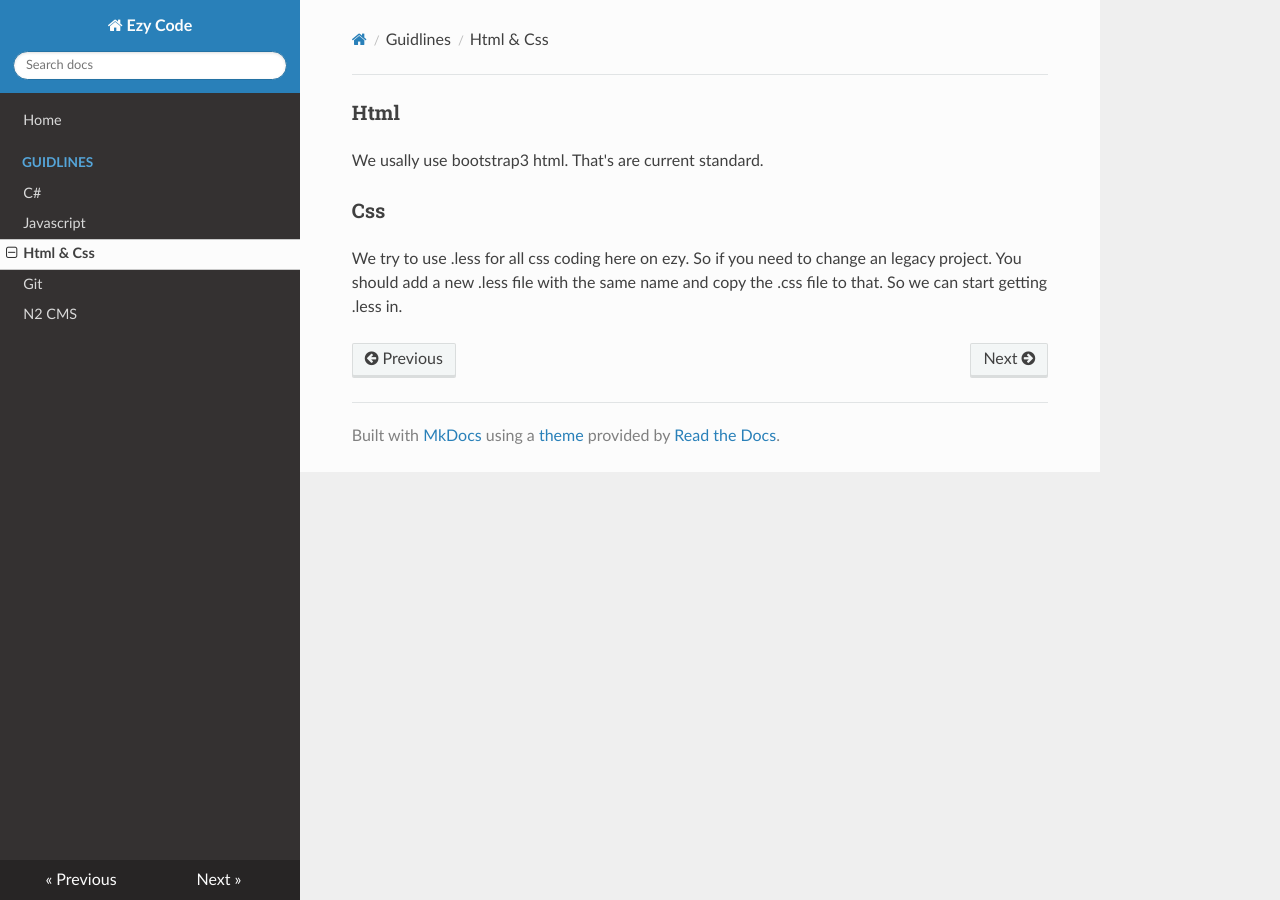
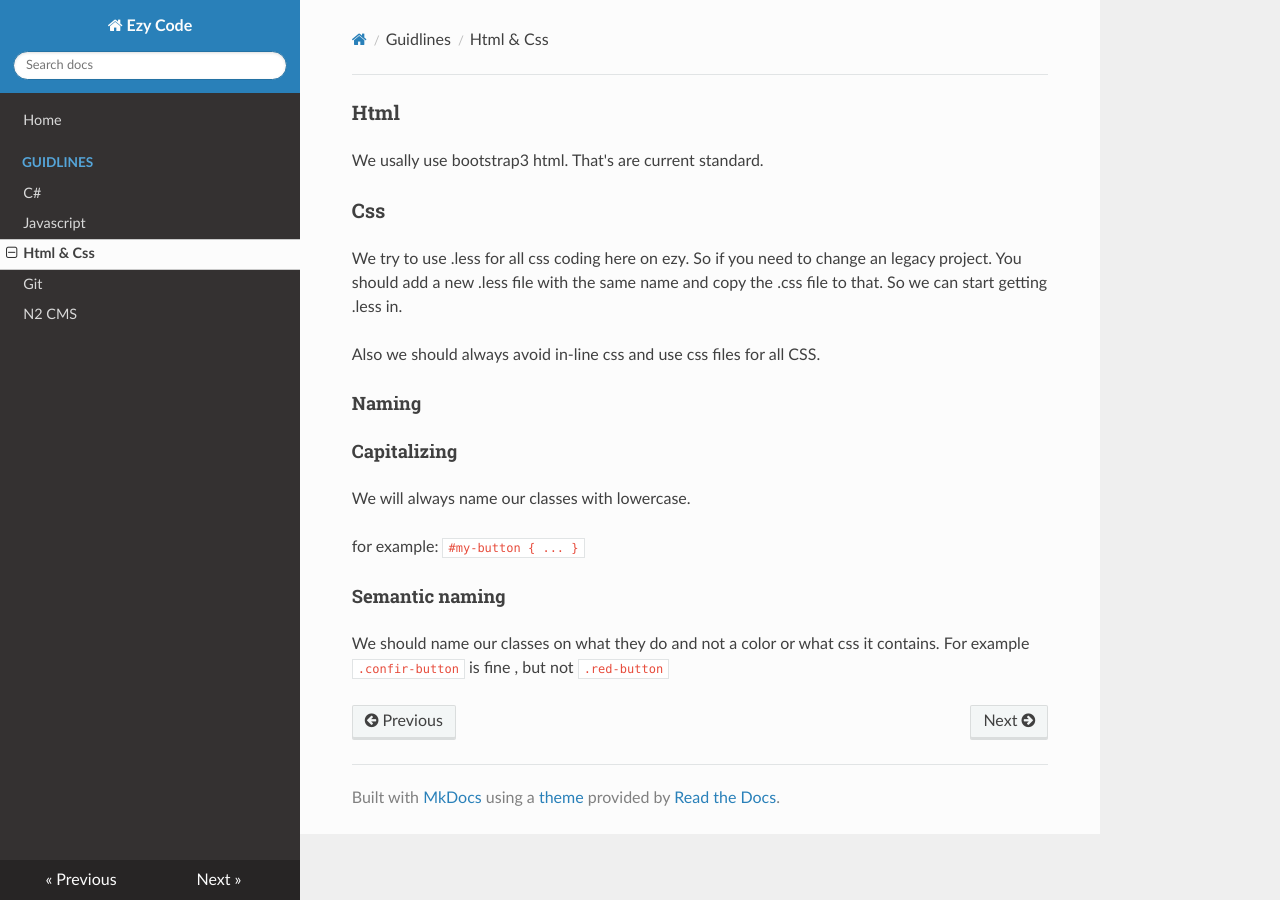
Before and after one commit to EzyWebwerkstaden/Docs, an MkDocs documentation site: the page built from docs/guidlines/html-css.md, in a window 1280 px wide. Built offline with MkDocs 1.6.1, drawn with Linux system fonts in a browser that asks for light colours; nearby versions of some CDN libraries; old or Windows-style settings are respelled for this version of MkDocs.

Commit message:
lite mer info

```diff
--- a/docs/guidlines/html-css.md
+++ b/docs/guidlines/html-css.md
@@ -4,3 +4,17 @@ We usally use bootstrap3 html. That's are current standard.
 ### Css
 We try to use .less for all css coding here on ezy. So if you need to change an legacy project.
 You should add a new .less file with the same name and copy the .css file to that. So we can start getting .less in.
+
+Also we should always avoid in-line css and use css files for all CSS.
+
+#### Naming
+
+#### Capitalizing
+We will always name our classes with lowercase.
+
+for example:
+`#my-button { ... }`
+
+#### Semantic naming
+
+We should name our classes on what they do and not a color or what css it contains. For example `.confir-button` is fine , but not `.red-button`
```
